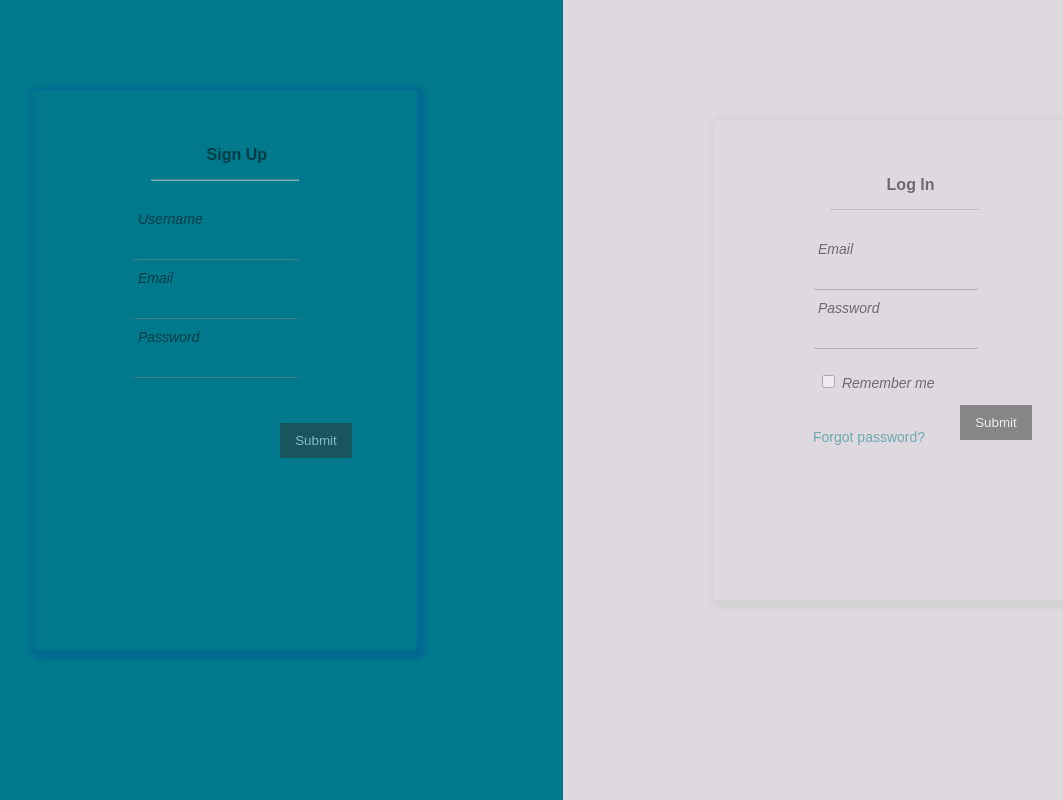
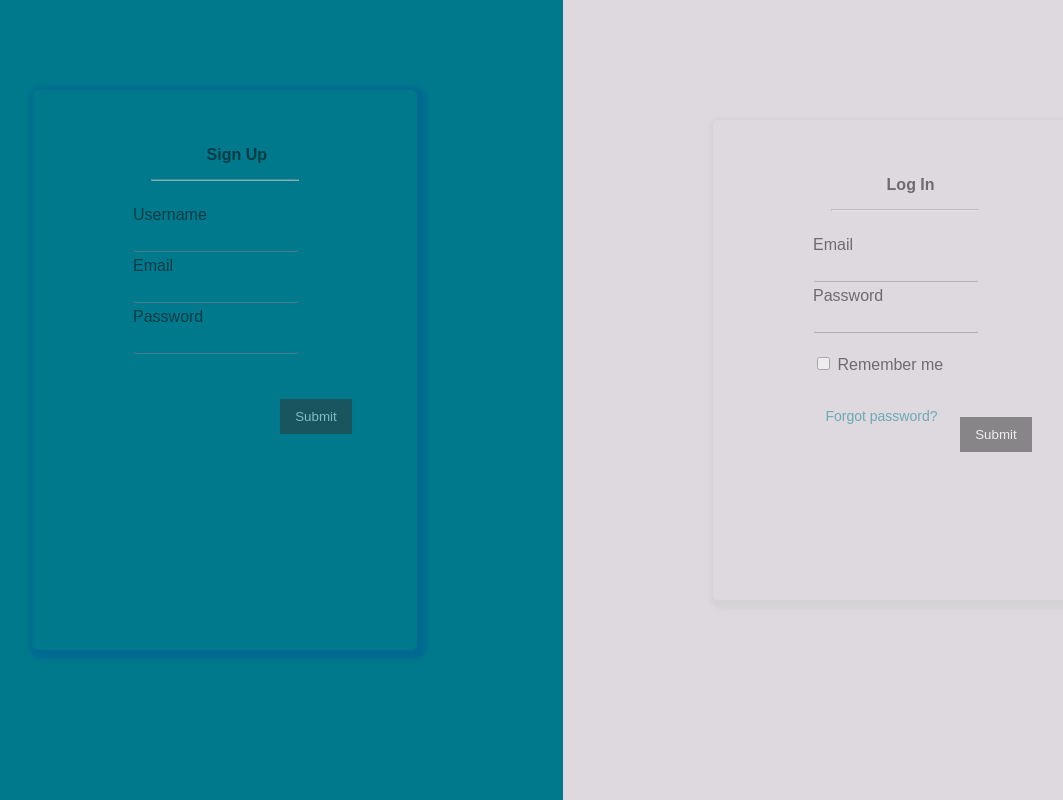
Before and after one commit to MartinKaburu/stackoverflowlite, a Flask app: page /auth in a window 1280 px wide. Shown: the whole page, without its empty margins (77-1140 px from the left). Run offline with Flask 2, Linux system fonts and the light colour scheme.

Commit message:
[ft] Fix login button bug [Finishes ##160932375]

```diff
--- a/app/static/style.css
+++ b/app/static/style.css
@@ -12,6 +12,8 @@ a {
 li {
   display: inline;
 }
+
+
 @media (min-width:700px) {
   .left, .right {
     position: fixed;
@@ -23,7 +25,10 @@ li {
     left: 0;
     background-color: #00798C;
   }
+
+
   .right {
+    z-index: 1;
     right: 0;
     background-color: #ded9df;
   }
@@ -45,7 +50,8 @@ li {
     width: 80%;
   }
 
-.form  .button{
+.form.signup  .button{
+    z-index: 9999999999999;
     display: inline;
     background-color: #333;
     color: #fff;
@@ -56,11 +62,20 @@ li {
 
   }
 
-  .login .button{
-    margin-top: -40px;
-  }
+  .form.login  .button{
+      display: inline;
+      background-color: #333;
+      color: #fff;
+      padding: 10px 15px;
+      margin-top: -20%;
+      margin-left: 80%;
+      border: none;
 
-  .login button:hover{
+    }
+
+
+
+  .login .button:hover{
     background-color:#00798C;
     color: white;
     cursor: pointer;
@@ -80,9 +95,7 @@ li {
    transition: background-color 2s ease-out, color 2s ease-out;
   }
 
-  .signup .button{
-    margin-top: 40px;
-  }
+
   .form{
     padding: 100px;
     position: fixed;
@@ -100,9 +113,11 @@ li {
     margin-bottom: 20%;
   }
 
-  .form input[type="email"], input[type="text"], input[type="password"], label{
+
+  .form input[type="email"], input[type="text"], input[type="password"]{
     display: block;
     padding: 5px;
+    padding-right: 0;
     font-size: 14;
     border-radius: 3px;
     font-style: italic;
@@ -111,6 +126,14 @@ li {
 
   }
 
+.form ul{
+    display: inline;
+    margin-left: -15%;
+}
+
+.form li{
+    padding-left: 0;
+}
 
 
   .login{
@@ -127,8 +150,9 @@ li {
   }
 
     .login:hover, .login:active{
-      opacity: 5;
+      opacity: 1;
   }
+
 
   .login input{
     color: #00798C;
@@ -136,11 +160,13 @@ li {
     border-color: transparent transparent #333 transparent;
     border-width: 1px;
   }
+
+
   .signup{
     opacity: 0.5;
     margin-top: 90px;
     padding-top: 50px;
-    -moz-box-shadow:    3px 3px 5px 6px #005b96;
+    -moz-box-shadow: 3px 3px 5px 6px #005b96;
     -webkit-box-shadow: 3px 3px 5px 6px #005b96;
     background-color: #00798C;
     -webkit-transition:opacity 1s ease-in;
@@ -158,13 +184,14 @@ li {
     border-width: 1px;
   }
 
+
   .field-wrap{
     padding-top: 5px;
   }
-  .field-wrap a{
+
+
+  .form a{
     text-decoration: none;
-    margin-top: 100px;
-    margin-bottom: -20%;
     display: inline;
     color: #00798C;
     font-size: 14;
@@ -245,6 +272,7 @@ li {
     box-sizing: border-box;
     border-radius: 5px
   }
+
 
   .form input[type="checkbox"]{
     display: inline;
@@ -469,6 +497,7 @@ body{
   border: none;
   margin-left: 0%;
 }
+
 .feed .q_and_a .my_answer ul{
   margin-left: -8%;
 }
@@ -484,6 +513,8 @@ body{
   background-color: #00798C;
   width: 90%;
 }
+
+
 .feed .q_and_a .my_answer textarea{
   margin: 0px 5px 5px 5px;
   width: 85%;
@@ -504,6 +535,8 @@ body{
 .feed .q_and_a .my_answer a:hover{
   color:#00798C;
 }
+
+
 .feed .ask_question button{
   z-index: 10000;
   display: block;
@@ -513,13 +546,16 @@ body{
   color: #fff;
   padding: 10px 15px;
   border: none;
-  /*margin-left: 63%;*/
 }
+
+
 .feed .ask_question button:hover{
   color: #000;
   background-color: #fff;
   border: 2px solid #207cca;
 }
+
+
 .feed h1, h2{
   color: #00798C;
   text-align: left;
--- a/app/templates/login.html
+++ b/app/templates/login.html
@@ -38,13 +38,13 @@
             <label>Password</label>
             <input type="password" name="password" id="password1"  required autocomplete="off"/>
           </div>
-          <div class="field-wrap">
+          <div class="field-wrap" id="remember_check">
             <label><input id="rememberme" name="rememberme" value="remember" type="checkbox" />&nbsp;Remember me</label>
           </div>
-          <div class="field-wrap">
-            <a href="#">Forgot password?</a>
-          <button class="button" id="loginbtn">Submit</button>
-        </div>
+          <ul>
+            <li><a href="#">Forgot password?</a></li>
+            <li><button class="button" id="loginbtn">Submit</button></li>
+          </ul>
       </form>
     </div>
   </div>
```
